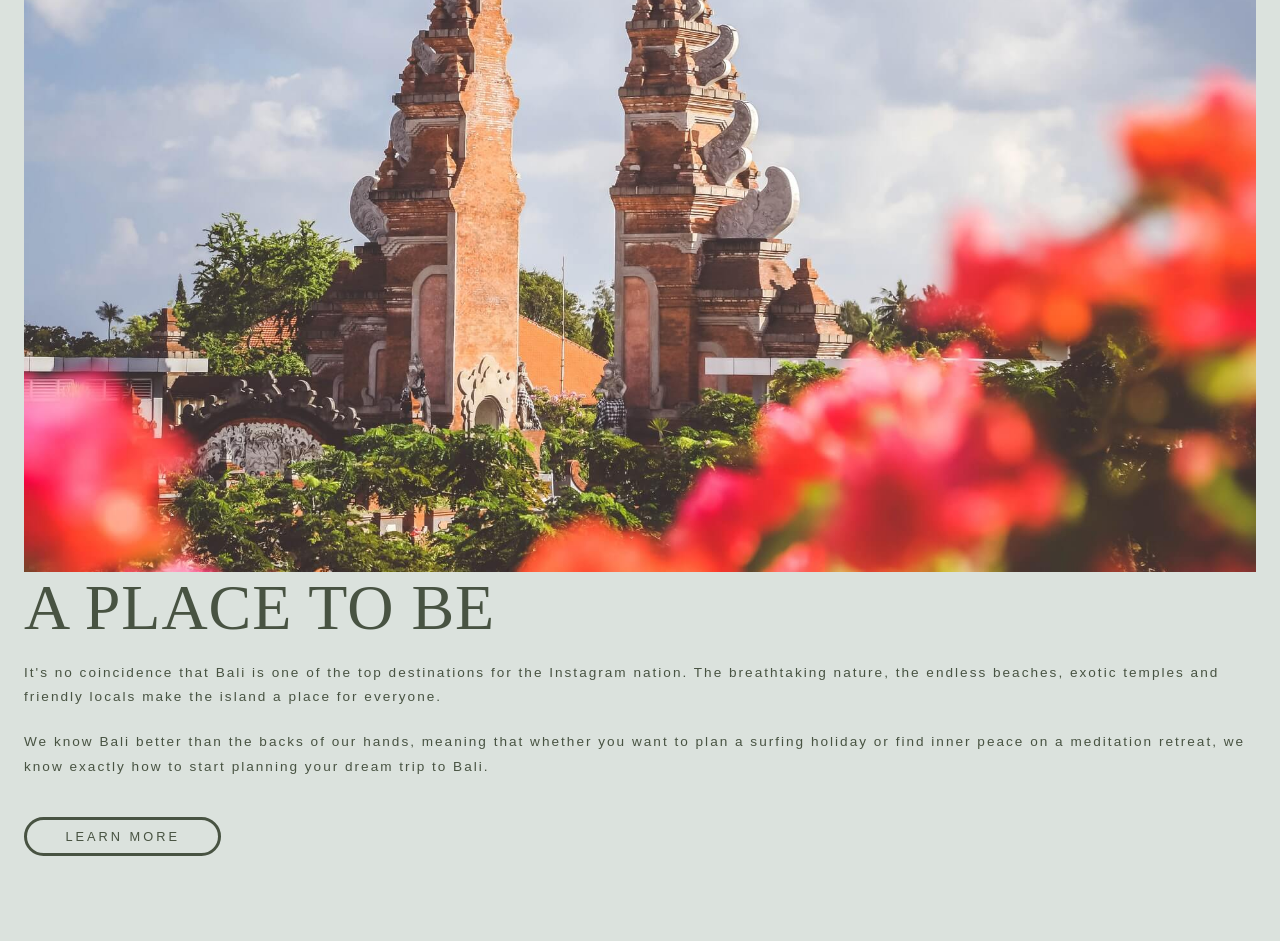
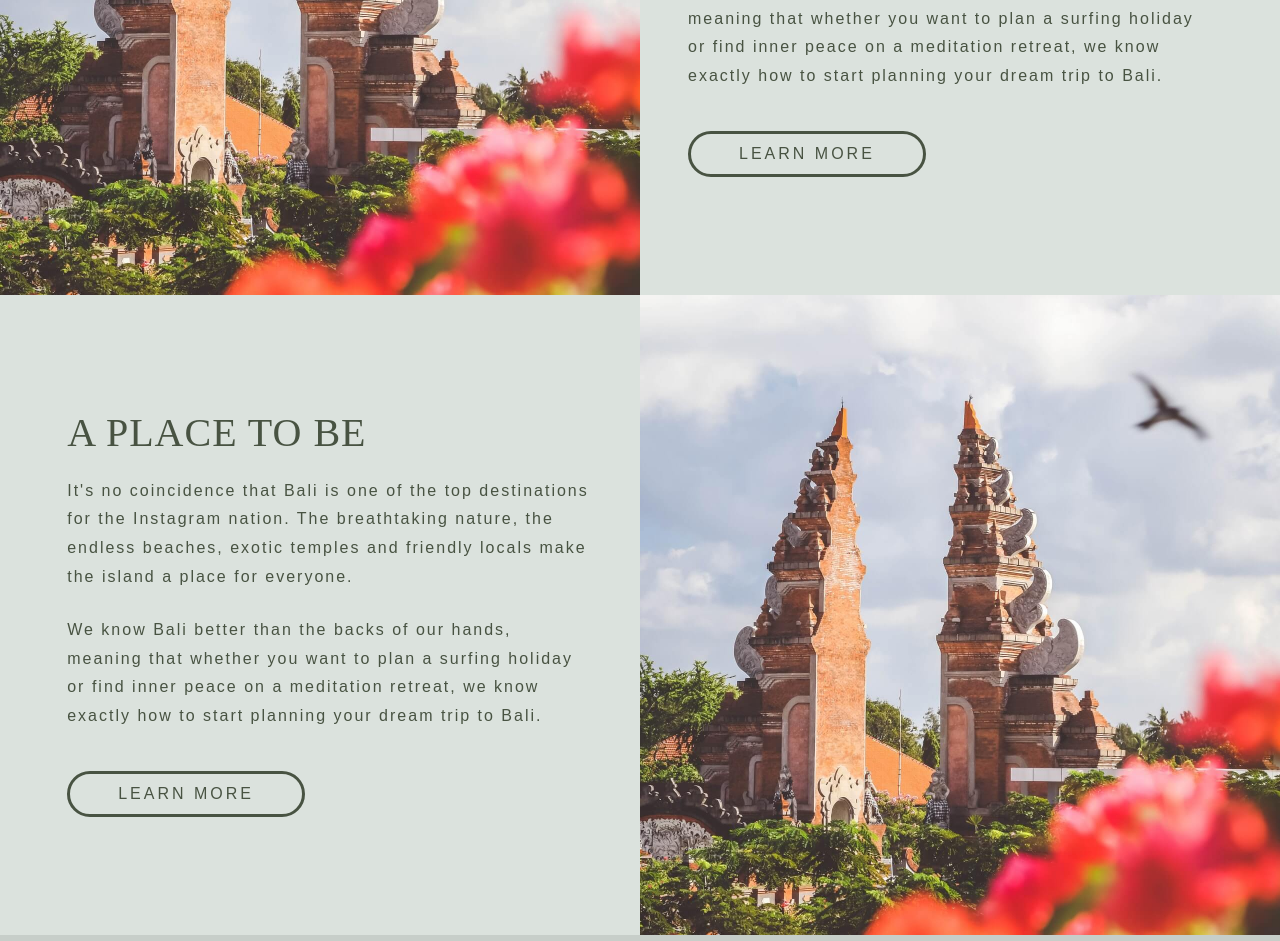
Before and after one commit to SutheeDev/react-poveda, a React (Vite) app in the folder client/: page / in a window 1280 px wide. Shown: the part 1160-2101 px from the top of the page. Built offline with nearby package versions, Linux system fonts and the light colour scheme.

Commit message:
completed styling the Article component

```diff
--- a/client/src/components/Article.jsx
+++ b/client/src/components/Article.jsx
@@ -13,21 +13,27 @@ const Article = ({
   img,
 }) => {
   return (
-    <Wrapper bgColor={bgColor} txColor={txColor} btnHoverColor={btnHoverColor}>
-      <div className={imgLeft ? "container imgLeft" : "container"}>
+    <Wrapper
+      bgColor={bgColor}
+      txColor={txColor}
+      btnHoverColor={btnHoverColor}
+      img={img}
+    >
+      <div className={imgLeft ? "container imgLeft" : "container imgRight"}>
         <div className="img-container">
           <h1 className="img-title">{title}</h1>
-          <div className="img">
-            <img src={img} alt="" />
-          </div>
+          <div className="img">{/* <img src={img} alt="" /> */}</div>
         </div>
 
         <div className="content-container">
           <h1 className="content-title">{title}</h1>
-          <p className="paragraph">{pFirst}</p>
-          {pSecond && <p className="paragraph">{pSecond}</p>}
-          {pThird && <p className="paragraph">{pThird}</p>}
+          <div className="p-container">
+            <p className="paragraph">{pFirst}</p>
+            {pSecond && <p className="paragraph">{pSecond}</p>}
+            {pThird && <p className="paragraph">{pThird}</p>}
+          </div>
           <Button
+            className="btn"
             text="learn more"
             bgColor="transparent"
             bdColor="var(--green-2)"
@@ -51,11 +57,22 @@ const Wrapper = styled.article`
   .content-title {
     color: ${(props) => props.txColor};
   }
+  .img {
+    height: 100vw;
+    max-height: 500px;
+    background-image: url(${(props) => props.img});
+    background-size: cover;
+    background-repeat: no-repeat;
+    background-position: 50% 0;
+  }
   .content-title {
     display: none;
   }
   .img-title {
     margin-bottom: 1em;
+  }
+  .p-container {
+    margin-bottom: 2em;
   }
   .paragraph {
     font-size: 0.85rem;
@@ -63,27 +80,78 @@ const Wrapper = styled.article`
     line-height: 1.8;
     letter-spacing: 2px;
   }
+  .btn {
+    display: block;
+    text-align: center;
+  }
   @media screen and (min-width: 950px) {
+    padding: 0 0;
     .img-title {
       display: none;
     }
     .content-title {
       display: block;
+      font-size: 2.5rem;
+    }
+    .container {
+      display: flex;
+    }
+    .container.imgRight {
+      flex-direction: row-reverse;
+    }
+    .container.imgLeft {
+      flex-direction: row;
+    }
+    .img-container,
+    .content-container {
+      width: 50%;
+    }
+    .img-container {
+      height: 50vw;
+      background-color: wheat;
+    }
+    .img {
+      height: 100%;
+      max-height: none;
+    }
+    .p-container {
+      margin-bottom: 1em;
+    }
+    .container.imgLeft .content-container,
+    .container.imgRight .content-container {
+      display: flex;
+      flex-direction: column;
+      justify-content: center;
+      align-items: flex-start;
+    }
+    .container.imgLeft .content-container {
+      padding: 2em var(--side-contain-950) 2em 3em;
+    }
+    .container.imgRight .content-container {
+      padding: 2em 3em 2em var(--side-contain-950);
+    }
+    @media screen and (min-width: 1200px) {
+      .container.imgLeft .content-container,
+      .container.imgRight .content-container {
+        width: calc(600px - 27.2px);
+      }
+      .container.imgLeft .content-container {
+        padding: 2em 0 2em 3em;
+      }
+      .container.imgRight .content-container {
+        padding: 2em 3em 2em 0;
+      }
+      .paragraph {
+        font-size: 1rem;
+      }
+    }
+    @media screen and (min-width: 1500px) {
+      .container.imgLeft .content-container {
+        padding: 2em 0 2em 11em;
+      }
+      .container.imgRight .content-container {
+        padding: 2em 11em 2em 0;
+      }
     }
   }
 `;
-
-// Small screen
-// Title
-// img
-// paragraph
-// btn
-
-// Big screen
-// left -- right
-// img -- Title / paragraph / btn
-
-// Props
-// bgColor / txColor / btnHoverColor / right / left / img
-// right -> flex-direction: row;
-// left -> flex-direction: row-reverse;
--- a/client/src/components/Button.jsx
+++ b/client/src/components/Button.jsx
@@ -30,7 +30,6 @@ const Button = ({
 export default Button;
 
 const Wrapper = styled.div`
-  margin: 3em 0 0 0;
   .btn {
     width: 100%;
     font-family: var(--font-2);
@@ -55,4 +54,9 @@ const Wrapper = styled.div`
       padding: 0.7em 3em;
     }
   }
+  @media screen and (min-width: 1200px) {
+    .btn {
+      font-size: 1rem;
+    }
+  }
 `;
--- a/client/src/components/Hero.jsx
+++ b/client/src/components/Hero.jsx
@@ -57,6 +57,8 @@ const Wrapper = styled.section`
     line-height: 1.4;
     letter-spacing: 1.5px;
     width: 100%;
+
+    margin-bottom: 3em;
   }
 
   @media screen and (min-width: 450px) {
--- a/client/src/index.css
+++ b/client/src/index.css
@@ -121,6 +121,6 @@ p {
   font-weight: 400;
 }
 
-img {
+/* img {
   width: 100%;
-}
+} */
--- a/client/src/pages/Landing.jsx
+++ b/client/src/pages/Landing.jsx
@@ -24,7 +24,17 @@ const Landing = () => {
         bgColor="var(--light-grey)"
         txColor="var(--green-2)"
         btnHoverColor="var(--green-4)"
-        imgLeft="true"
+        imgLeft={true}
+        img={imgAr1}
+      />
+      <Article
+        title="a place to be"
+        pFirst={`It's no coincidence that Bali is one of the top destinations for the Instagram nation. The breathtaking nature, the endless beaches, exotic temples and friendly locals make the island a place for everyone.`}
+        pSecond={`We know Bali better than the backs of our hands, meaning that whether you want to plan a surfing holiday or find inner peace on a meditation retreat, we know exactly how to start planning your dream trip to Bali.`}
+        bgColor="var(--light-grey)"
+        txColor="var(--green-2)"
+        btnHoverColor="var(--green-4)"
+        imgLeft={false}
         img={imgAr1}
       />
     </Wrapper>
```
